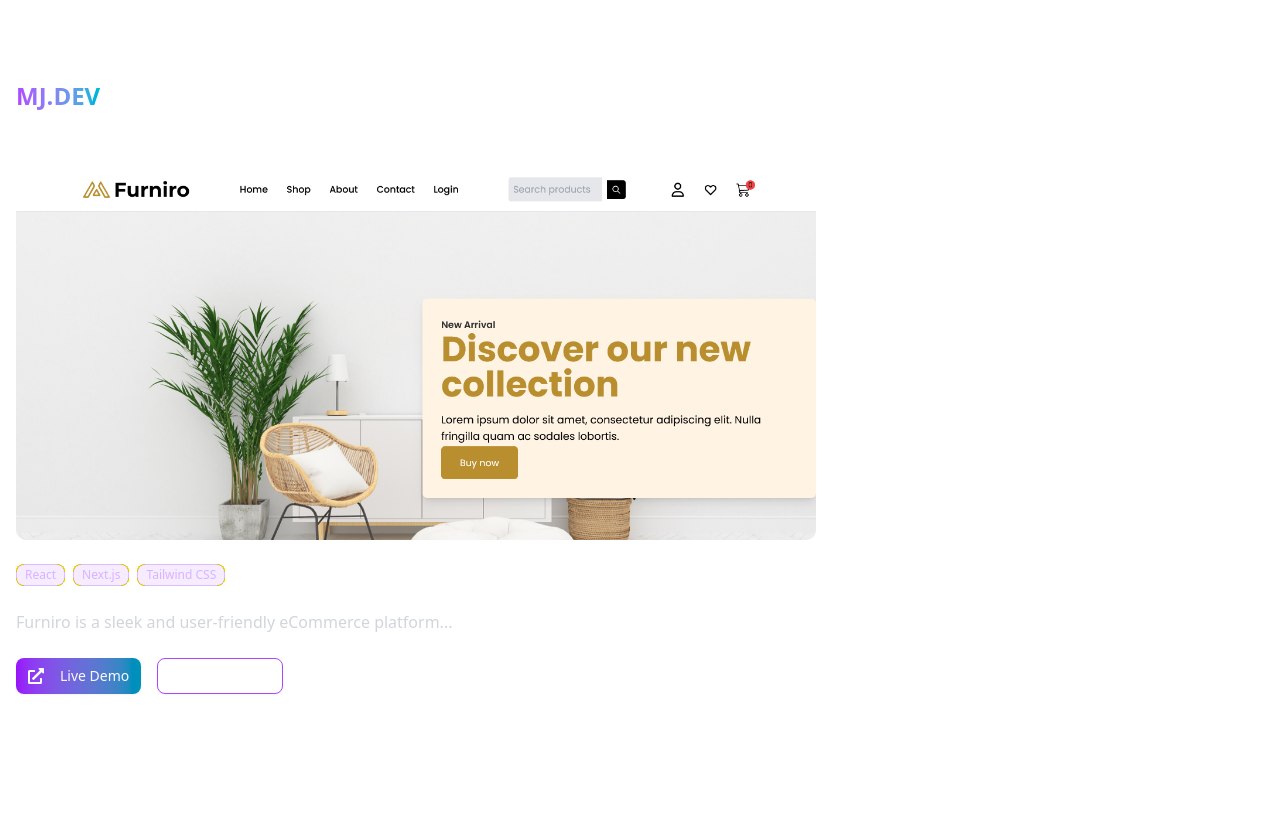
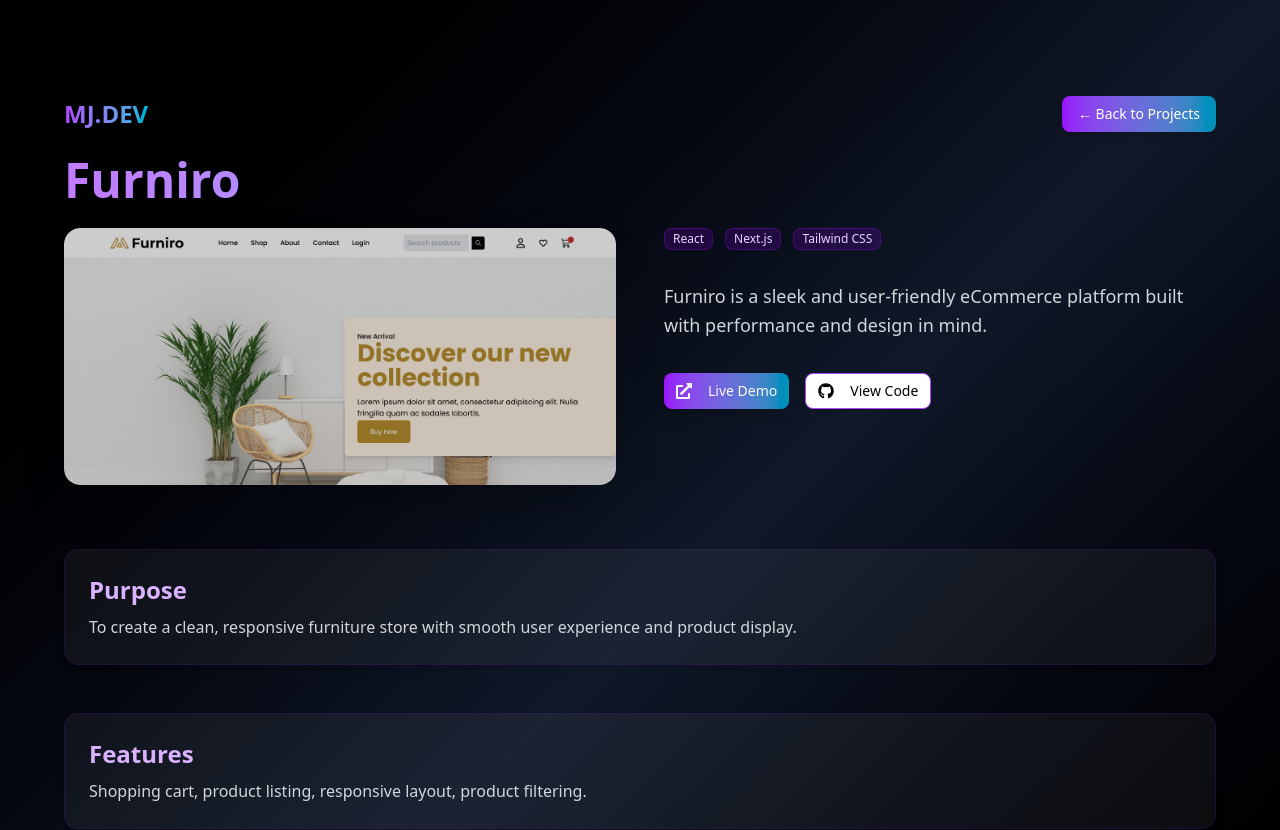
Before and after one commit to Majeedatwahab/My-Portfolio, a Next.js app: page /projects/1 in a window 1280 px wide. Shown: the top 830 px of the page. Before the commit the page ends 800 px from the top, so only its background shows below. Built offline with nearby package versions, Linux system fonts and the light colour scheme.

Commit message:
Feat: Created a Project details page

```diff
--- a/app/components/Blog.jsx
+++ b/app/components/Blog.jsx
@@ -13,7 +13,7 @@ export default function Blog() {
             excerpt: "Learn how to create flexible, responsive card layouts using HTML and CSS Flexbox for a modern UI experience.",
             image: "/assets/responsive-cards.png",
             date: "December 18, 2024",
-            readTime: "6 min read",
+            readTime: "3 min read",
             category: "CSS & Layouts",
             link: "https://dev.to/majeedatwahab/building-responsive-card-layouts-with-html-and-css-flexbox-163j",
         },
@@ -23,7 +23,7 @@ export default function Blog() {
             excerpt: "Unlock the true power of CSS by understanding core concepts that make styling easier and more intuitive.",
             image: "/assets/css-article.png",
             date: "November 20, 2024",
-            readTime: "8 min read",
+            readTime: "4 min read",
             category: "CSS Fundamentals",
             link: "https://dev.to/majeedatwahab/css-is-not-hardyoure-just-missing-these-basics-1o53",
         },
@@ -33,7 +33,7 @@ export default function Blog() {
             excerpt: "Kickstart your frontend development journey with these five amazing free resources, handpicked for beginners.",
             image: "/assets/free-resources.png",
             date: "January 8, 2025",
-            readTime: "5 min read",
+            readTime: "3 min read",
             category: "Frontend Learning",
             link: "https://dev.to/majeedatwahab/5-free-resources-to-learn-frontend-development-2494",
         },
--- a/app/components/Header.jsx
+++ b/app/components/Header.jsx
@@ -43,7 +43,7 @@ export default function Header() {
 
                 {/* Desktop Navigation */}
                 <nav className="hidden md:flex space-x-6 lg:space-x-8">
-                    {["home", "about", "skills", "projects", "blog", "contact", "gavotz"].map((item) => (
+                    {["home", "about", "skills", "projects", "blog", "contact",].map((item) => (
                         <button
                             key={item}
                             onClick={() => scrollToSection(item)}
--- a/app/components/Projects.jsx
+++ b/app/components/Projects.jsx
@@ -56,14 +56,14 @@ export default function Projects() {
             "image": "/assets/cafe-landing-page.png",
             "category": "web",
             "technologies": ["React", "Tailwind CSS"],
-            "demoUrl": "https://your-coffee-landing-page-link.com/",
-            "githubUrl": "https://github.com/Majeedatwahab/coffee-landing-page",
+            "demoUrl": "https://bean-scene-coffee-landing-page.vercel.app/",
+            "githubUrl": "https://github.com/Majeedatwahab/bean-scene-coffee-landing-page",
             "fullDescription":
                 "Bean-Scene Coffee Landing Page is a visually engaging and fully responsive website that highlights premium coffee blends, features a beautifully designed menu, and encourages customer engagement through intuitive UI elements. Optimized for performance and accessibility, ensuring a delightful user experience."
         },
         {
             "id": 5,
-            "title": " Drift Aura",
+            "title": " Drift Aura Sportscar Website",
             "description": "A visually stunning sports car showcase website featuring high-performance vehicles and immersive user experience.",
             "image": "/assets/mclaren-1.jpg",
             "category": "web",
--- a/app/projects/[id]/page.jsx
+++ b/app/projects/[id]/page.jsx
@@ -7,6 +7,7 @@ import { Badge } from "@/components/ui/badge";
 import { Button } from "@/components/ui/button";
 import Link from "next/link";
 
+
 const projects = [
     {
         id: 1,
@@ -14,79 +15,74 @@ const projects = [
         description: "A modern eCommerce website for furniture shopping.",
         image: "/assets/furniro-website.png",
         fullDescription:
-            "Furniro is a sleek and user-friendly eCommerce platform...",
+            "Furniro is a sleek and user-friendly eCommerce platform built with performance and design in mind.",
         technologies: ["React", "Next.js", "Tailwind CSS"],
         demoUrl: "https://furniro-ecommerce-website.vercel.app/",
         githubUrl: "https://github.com/Majeedatwahab/Furniro-Ecommerce-Website",
-        purpose: "",
-        features: "",
-        TechnicalHurdles: "",
-        LessonsLearned: "",
-
+        purpose: "To create a clean, responsive furniture store with smooth user experience and product display.",
+        features: "Shopping cart, product listing, responsive layout, product filtering.",
+        TechnicalHurdles: "Handling responsive layout and state management for the cart.",
+        LessonsLearned: "Gained hands-on experience with grid systems and dynamic routing in Next.js.",
     },
     {
         id: 2,
-        title: "Furniro",
-        description: "A modern eCommerce website for furniture shopping.",
+        title: "Chatter",
+        description: "A blogging website for content creators.",
+        image: "/assets/chatter-maeuve.jpeg",
+        fullDescription:
+            "Chatter is a modern blogging platform where users can read, write, and share posts on various topics.",
+        technologies: ["React", "Next.js", "Firebase", "Tailwind CSS"],
+        demoUrl: "https://chatter-mauve-six.vercel.app/",
+        githubUrl: "https://github.com/Majeedatwahab/chatter",
+        purpose: "To allow users to express themselves through blogs in an easy-to-use platform.",
+        features: "Authentication, post creation/editing, blog feed, category filtering.",
+        TechnicalHurdles: "Integrating Firebase authentication and data structure planning.",
+        LessonsLearned: "Gained confidence in Firebase integration and managing app state with dynamic content.",
+    },
+    {
+        id: 3,
+        title: "AI Learning Companion",
+        description: "An AI-powered learning assistant for interactive education.",
+        image: "/assets/ai-learning-companion.png",
+        fullDescription:
+            "AI Learning Companion provides interactive learning via AI-powered conversations and dynamic learning cards.",
+        technologies: ["Next.js", "TypeScript", "Tailwind CSS", "Vercel AI Chatbot", "Gemini AI API"],
+        demoUrl: "https://my-vercel-ai-chatbot.vercel.app/",
+        githubUrl: "https://github.com/Majeedatwahab/ai-learning-companion",
+        purpose: "To help learners study more interactively using an AI-powered chatbot.",
+        features: "AI chatbot, topic-based learning cards, overview/concepts/explore sections, carousel UI.",
+        TechnicalHurdles: "Making AI responses work within a structured UI and managing user input logic.",
+        LessonsLearned: "Deepened my understanding of conversational UI and using generative AI in web apps.",
+    },
+    {
+        id: 4,
+        title: "Bean-Scene Coffee Landing Page",
+        description: "A sleek and modern coffee shop landing page designed to attract customers with an inviting UI and seamless navigation.",
+        image: "/assets/cafe-landing-page.png",
+        fullDescription:
+            "This landing page was built to promote a coffee shop’s online presence and drive in-store visits.",
+        technologies: ["React", "Tailwind CSS"],
+        demoUrl: "https://bean-scene-coffee-landing-page.vercel.app/",
+        githubUrl: "https://github.com/Majeedatwahab/bean-scene-coffee-landing-page",
+        purpose: "To design a visually pleasing landing page that showcases the vibe of a modern coffee shop.",
+        features: "Hero section, smooth scrolling, menu preview, call-to-action buttons.",
+        TechnicalHurdles: "Perfecting the layout for both mobile and large screens.",
+        LessonsLearned: "Practiced modern UI/UX design techniques using Tailwind CSS.",
+    },
+    {
+        id: 5,
+        title: "Drift Aura Sportscar Website",
+        description: "A visually stunning sports car showcase website featuring high-performance vehicles and immersive user experience.",
         image: "/assets/furniro-website.png",
         fullDescription:
-            "Furniro is a sleek and user-friendly eCommerce platform...",
+            "Drift Aura is a sleek landing page showcasing the power and beauty of sports cars.",
         technologies: ["React", "Next.js", "Tailwind CSS"],
         demoUrl: "https://furniro-ecommerce-website.vercel.app/",
         githubUrl: "https://github.com/Majeedatwahab/Furniro-Ecommerce-Website",
-        purpose: "",
-        features: "",
-        TechnicalHurdles: "",
-        LessonsLearned: "",
-
-    },
-    {
-        id: 3,
-        title: "Furniro",
-        description: "A modern eCommerce website for furniture shopping.",
-        image: "/assets/furniro-website.png",
-        fullDescription:
-            "Furniro is a sleek and user-friendly eCommerce platform...",
-        technologies: ["React", "Next.js", "Tailwind CSS"],
-        demoUrl: "https://furniro-ecommerce-website.vercel.app/",
-        githubUrl: "https://github.com/Majeedatwahab/Furniro-Ecommerce-Website",
-        purpose: "",
-        features: "",
-        TechnicalHurdles: "",
-        LessonsLearned: "",
-
-    },
-    {
-        id: 4,
-        title: "Furniro",
-        description: "A modern eCommerce website for furniture shopping.",
-        image: "/assets/furniro-website.png",
-        fullDescription:
-            "Furniro is a sleek and user-friendly eCommerce platform...",
-        technologies: ["React", "Next.js", "Tailwind CSS"],
-        demoUrl: "https://furniro-ecommerce-website.vercel.app/",
-        githubUrl: "https://github.com/Majeedatwahab/Furniro-Ecommerce-Website",
-        purpose: "",
-        features: "",
-        TechnicalHurdles: "",
-        LessonsLearned: "",
-
-    },
-    {
-        id: 5,
-        title: "Furniro",
-        description: "A modern eCommerce website for furniture shopping.",
-        image: "/assets/furniro-website.png",
-        fullDescription:
-            "Furniro is a sleek and user-friendly eCommerce platform...",
-        technologies: ["React", "Next.js", "Tailwind CSS"],
-        demoUrl: "https://furniro-ecommerce-website.vercel.app/",
-        githubUrl: "https://github.com/Majeedatwahab/Furniro-Ecommerce-Website",
-        purpose: "",
-        features: "",
-        TechnicalHurdles: "",
-        LessonsLearned: "",
-
+        purpose: "To practice building visually-rich hero sections and showcase animations and transitions.",
+        features: "Full-page hero, image/video backgrounds, car feature sections, 'Buy Now' call to action.",
+        TechnicalHurdles: "Handling video integration and optimizing performance on load.",
+        LessonsLearned: "Learned how to structure media-heavy pages for performance and impact.",
     },
 ];
 
@@ -95,45 +91,105 @@ export default function ProjectDetail() {
     const project = projects.find((p) => p.id.toString() === id);
 
     if (!project) {
-        return <div className="text-center text-white">Project not found.</div>;
+
+        return <div className="text-center text-white py-20 text-2xl">🚧 Project not found.</div>;
     }
 
     return (
-        <section className="container mx-auto px-4 py-20 text-white">
+        <section className="min-h-screen bg-gradient-to-br from-black via-gray-900 to-black text-white px-6 md:px-12 py-16 md:py-24">
+            <div className="max-w-6xl mx-auto">
+                <div className=" flex items-center justify-between">
                     <Link
                         href="/"
-                className="text-sm sm:text-xl lg:text-2xl font-bold bg-clip-text text-transparent bg-gradient-to-r from-purple-500 to-cyan-500"
+                        className="text-xl sm:text-2xl font-bold bg-clip-text text-transparent bg-gradient-to-r from-purple-500 to-cyan-500"
                     >
                         MJ.DEV
                     </Link>
-            <h1 className="text-4xl font-bold mb-4">{project.title}</h1>
-            <Image src={project.image} alt={project.title} width={800} height={600} className="rounded-lg mb-6" />
+                    <Button asChild className="bg-gradient-to-r from-purple-600 to-cyan-600 shadow-md text-white">
+                        <Link href="/#projects">
+                            ← Back to Projects
+                        </Link>
+                    </Button>
+                </div>
 
-            <div className="flex flex-wrap gap-2 mb-6">
+                <h1 className="text-5xl font-extrabold my-6 bg-gradient-to-r from-purple-400 to-cyan-400 text-transparent bg-clip-text">
+                    {project.title}
+                </h1>
+
+                <div className="grid md:grid-cols-2 gap-12 items-start mb-16">
+                    <div className="relative w-full overflow-hidden rounded-2xl shadow-2xl">
+                        <Image
+                            src={project.image}
+                            alt={project.title}
+                            width={800}
+                            height={600}
+                            className="rounded-2xl object-cover"
+                        />
+                        <div className="absolute inset-0 bg-black/20 rounded-2xl" />
+
+                    </div>
+
+                    <div>
+                        <div className="flex flex-wrap gap-3 mb-8">
                             {project.technologies.map((tech) => (
-                    <Badge key={tech} className="bg-purple-500/10 text-purple-300 border-purple-500/30">
+                                <Badge
+                                    key={tech}
+                                    className="bg-purple-700/20 text-purple-200 border border-purple-600/30"
+                                >
                                     {tech}
                                 </Badge>
                             ))}
                         </div>
 
-            <p className="text-gray-300 mb-6">{project.fullDescription}</p>
+                        <p className="text-gray-300 leading-relaxed text-lg mb-8">
+                            {project.fullDescription}
+                        </p>
 
-            <div className="flex gap-4">
-                <Button asChild className="bg-gradient-to-r from-purple-600 to-cyan-600">
-                    <a href={project.demoUrl} target="_blank">
+                        <div className="flex gap-4 flex-wrap">
+                            <Button
+                                asChild
+                                className="bg-gradient-to-r from-purple-600 to-cyan-600 shadow-lg hover:from-purple-700 hover:to-cyan-700"
+                            >
+                                <a href={project.demoUrl} target="_blank" rel="noopener noreferrer">
                                     <FaExternalLinkAlt className="mr-2" />
                                     Live Demo
                                 </a>
                             </Button>
 
-                <Button asChild variant="outline" className="border-purple-500 text-white">
-                    <a href={project.githubUrl} target="_blank">
+                            <Button
+                                asChild
+                                variant="outline"
+                                className="border-purple-500 hover:bg-purple-500/20 text-black hover:text-white"
+                            >
+                                <a href={project.githubUrl} target="_blank" rel="noopener noreferrer">
                                     <FaGithub className="mr-2" />
                                     View Code
                                 </a>
                             </Button>
                         </div>
+                    </div>
+                </div>
+
+                <div className="grid gap-12">
+                    {[
+                        { label: "Purpose", value: project.purpose },
+                        { label: "Features", value: project.features },
+                        { label: "Technical Hurdles", value: project.TechnicalHurdles },
+                        { label: "Lessons Learned", value: project.LessonsLearned },
+                    ].map((section) => (
+                        section.value && (
+                            <div key={section.label} className="bg-white/5 p-6 rounded-xl border border-purple-800/20 shadow-md">
+                                <h2 className="text-2xl font-semibold mb-2 text-purple-300">
+                                    {section.label}
+                                </h2>
+                                <p className="text-gray-300 text-base leading-relaxed">
+                                    {section.value}
+                                </p>
+                            </div>
+                        )
+                    ))}
+                </div>
+            </div>
         </section>
     );
 }
```
Also changed, not shown: app/components/Hero.jsx (+5 -4 lines). Lines whose indentation alone changed are shown as unchanged.
